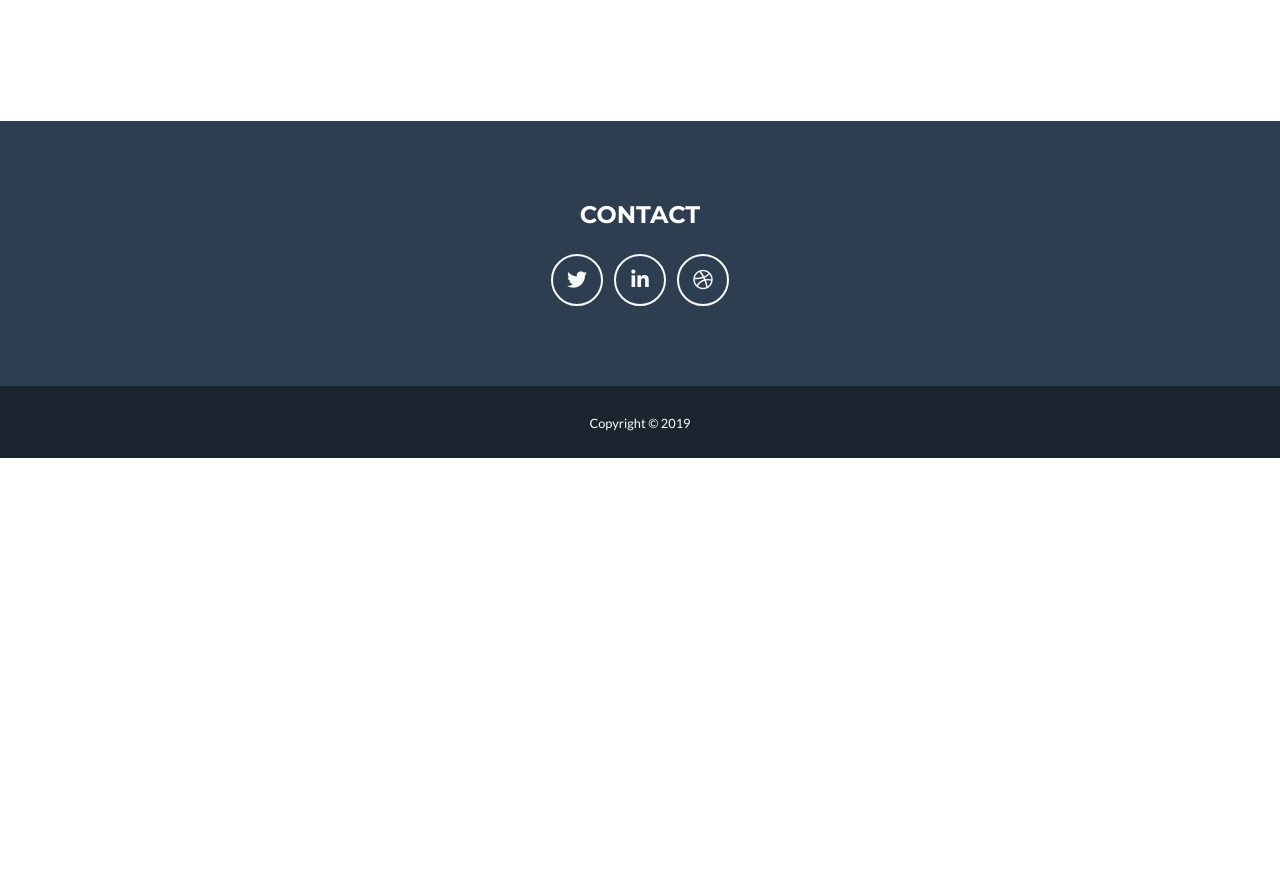
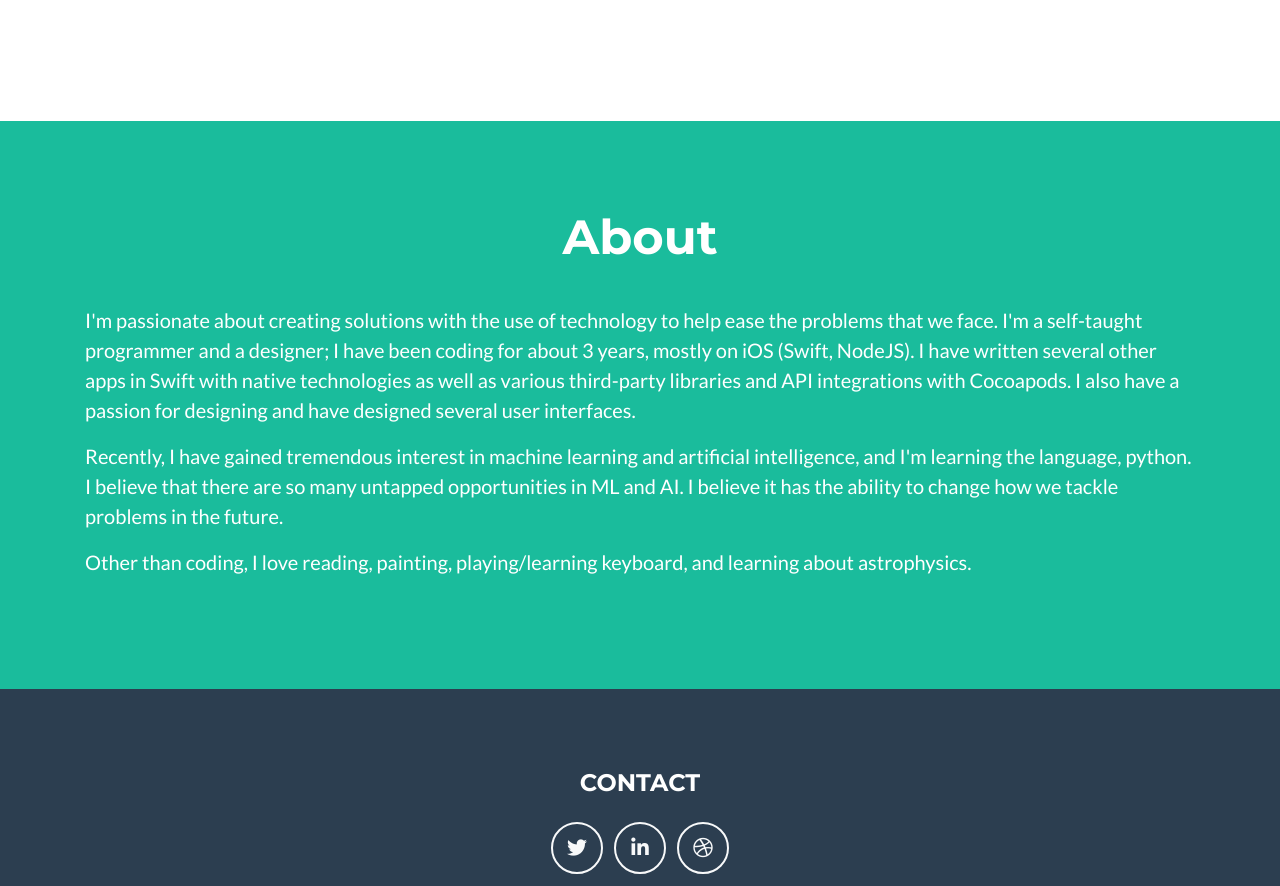
Before and after one commit to joseph-francis/portfolio, a website with bundled scripts: page index.html in a window 1280 px wide. Shown: the part 1980-2866 px from the top of the page. Before the commit the page ends 2438 px from the top, so only its background shows below. Built offline with nearby package versions, Linux system fonts and the light colour scheme.

Commit message:
Final changes before production

```diff
--- a/index.html
+++ b/index.html
@@ -119,7 +119,7 @@
                   <div class="caption" style="padding-top: 30px">
                     <h6>Scribe</h6>
                     <p>iOS application that transcribes your speech to text and displays it on iPhone screen.</p>
-                    <p><a href="http://pepperdine-graphic.com/app-makes-it-easy-to-buy-textbooks/">Demo</a></a></p>
+                    <p><a href="https://github.com/joseph-francis/Scribe">GitHub</a></a></p>
                   </div>
                 </div>
                 <div class="col-lg-4 col-sm-4">
@@ -234,6 +234,34 @@
 
   </section>
   <!-- Contact Section -->
+
+  <section class="page-section bg-primary text-white mb-0" id="about">
+    <div class="container">
+
+      <!-- About Section Heading -->
+      <h2 class="page-section-heading text-center text-white">About</h2>
+      <div style="padding-bottom: 40px">
+
+      </div>
+
+      <!-- About Section Content -->
+      <div class="row">
+        <div class="col-lg-12 ml-auto">
+          <div>
+            <p class="lead">
+                I'm passionate about creating solutions with the use of technology to help ease the problems that we face. I'm a self-taught programmer and a designer; I have been coding for about 3 years, mostly on iOS (Swift, NodeJS). I have written several other apps in Swift with native technologies as well as various third-party libraries and API integrations with Cocoapods. I also have a passion for designing and have designed several user interfaces.
+            </p>
+            <p class="lead">
+                Recently, I have gained tremendous interest in machine learning and artificial intelligence, and I'm learning the language, python. I believe that there are so many untapped opportunities in ML and AI. I believe it has the ability to change how we tackle problems in the future.
+            </p>
+            <p class="lead">
+                Other than coding, I love reading, painting, playing/learning keyboard, and learning about astrophysics.
+            </p>
+          </div>
+        </div>
+      </div>
+    </div>
+  </section>
 
 
   <!-- Footer -->
```
